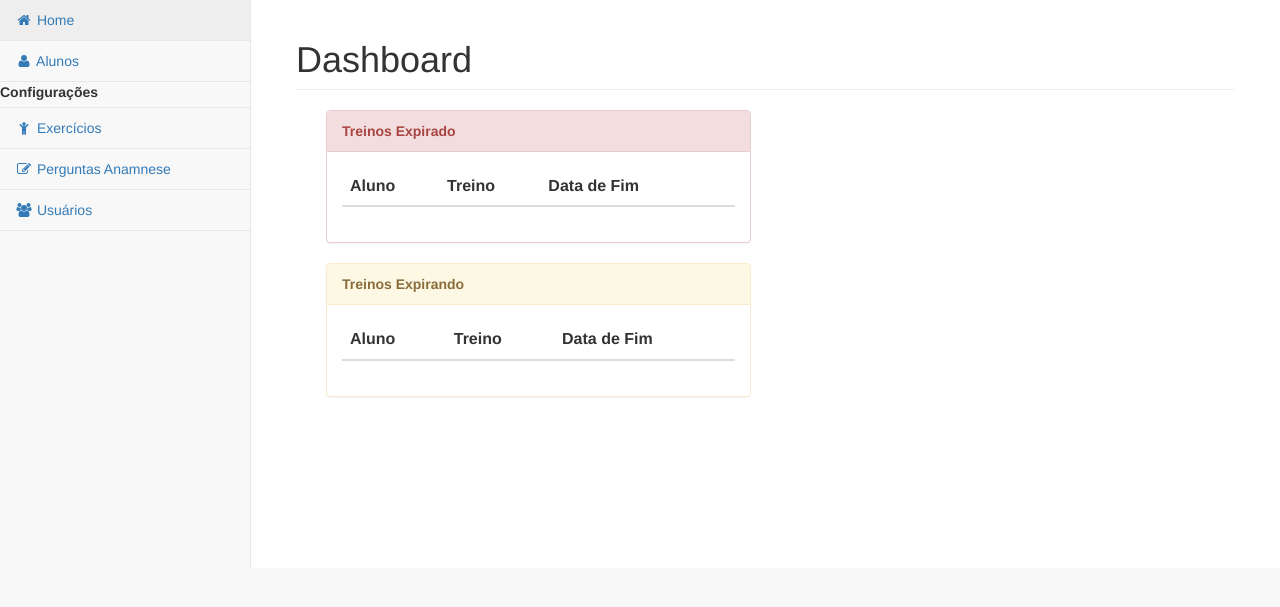
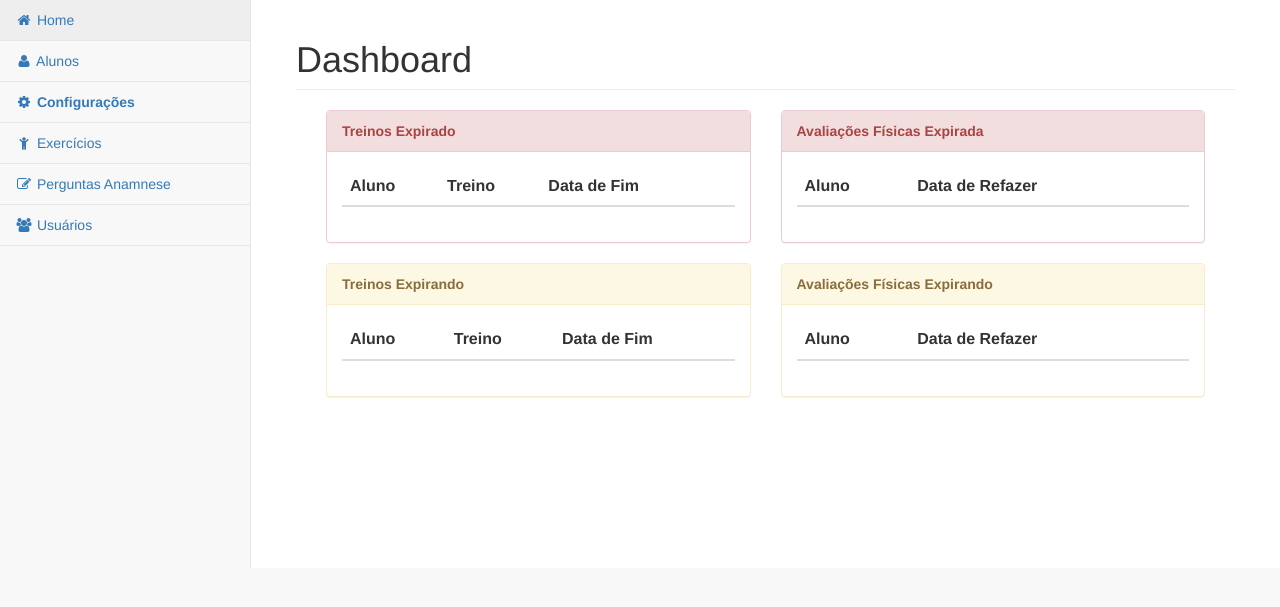
Before and after one commit to roldaojr/academia, a Django app: page / in a window 1280 px wide. Shown: the part 51-658 px from the top of the page. Run offline with Django 3.2, Linux system fonts and the light colour scheme; a user stored in the database is signed in; tables that the repository leaves empty hold one stand-in row (values such as "Sample post"); lists and menus that the app fills with data are empty; some libraries are stand-ins or nearby versions.

Commit message:
Dashboard concluída

```diff
--- a/academia/templates/base_site.html
+++ b/academia/templates/base_site.html
@@ -37,7 +37,7 @@
                         {% if request.user.tipo > 1 %}
                         <li><a href="{% url 'index' %}"><i class="fa fa-home fa-fw"></i> Home</a></li>
                         <li><a href="{% url 'aluno_listar' %}"><i class="fa fa-user fa-fw"></i> Alunos</a></li>
-                        <li><label>Configurações</label></li>
+                        <li><a href"#"><i class="fa fa-cog fa-fw"></i><b> Configurações </b></a></li>
                         <li><a href="{% url 'exercicio_listar' %}"><i class="fa fa-child fa-fw"></i> Exercícios</a></li>
                         <li><a href="{% url 'anamnese_listar' %}"><i class="fa fa-edit fa-fw"></i> Perguntas Anamnese</a></li>
                         {% endif %}
--- a/academia/templates/dashboard.html
+++ b/academia/templates/dashboard.html
@@ -2,7 +2,9 @@
 {% block conteudo %}
 <h1 class="page-header">Dashboard</h1>
 <div class="col-md-12">
+
 	<div class="col-md-6">
+
 		<div class="panel panel-danger">
 			<div class="panel-heading"><b>Treinos Expirado</b></div>
 		    <div class="panel-body">
@@ -52,9 +54,11 @@
 				</table>
 		    </div>
 		</div>
+
 	</div>
 
-	<!-- <div class="col-md-6">
+	<div class="col-md-6">
+
 		<div class="panel panel-danger">
 			<div class="panel-heading"><b>Avaliações Físicas Expirada</b></div>
 		    <div class="panel-body">
@@ -62,17 +66,15 @@
 					<thead>
 						<tr>
 						    <th>Aluno</th>
-							<th>Treino</th>
-							<th>Data de Fim</th>
+							<th>Data de Refazer</th>
 							<th></th>
 						</tr>
 					</thead>
 					<tbody>
-						{% for treino in treinos %}
+						{% for AvaliacaoFisica in avaliacoes %}
 						<tr class="danger">
-						    <td>{{treino.pessoa.nome}}</td>
-							<td>{{ treino.nome }}</td>
-							<td>{{ treino.data_fim }}</td>
+						    <td>{{AvaliacaoFisica.pessoa.nome}}</td>
+							<td>{{ AvaliacaoFisica.data_refazer }}</td>
 							<td></td>
 						</tr>
 						{% endfor %}
@@ -81,24 +83,22 @@
 		    </div>
 		</div>
 
-		<div class="panel panel-warning">
+		 <div class="panel panel-warning">
 			<div class="panel-heading"><b>Avaliações Físicas Expirando</b></div>
 		    <div class="panel-body">
 				<table class="table table-striped">
 					<thead>
 						<tr>
 						    <th>Aluno</th>
-							<th>Treino</th>
-							<th>Data de Fim</th>
+							<th>Data de Refazer</th>
 							<th></th>
 						</tr>
 					</thead>
 					<tbody>
-						{% for treino in treinos %}
-						<tr class="warning">
-						    <td>{{treino.pessoa.nome}}</td>
-							<td>{{ treino.nome }}</td>
-							<td>{{ treino.data_fim }}</td>
+						{% for AvaliacaoFisica in avaliacaoexpirando %}
+						<tr class="danger">
+						    <td>{{AvaliacaoFisica.pessoa.nome}}</td>
+							<td>{{ AvaliacaoFisica.data_refazer }}</td>
 							<td></td>
 						</tr>
 						{% endfor %}
@@ -106,7 +106,8 @@
 				</table>
 		    </div>
 		</div>
-	</div> -->
+
+	</div>
 
 </div>
 {% endblock %}
--- a/academia/views/dashboard.py
+++ b/academia/views/dashboard.py
@@ -5,22 +5,28 @@ from django.contrib.auth.decorators import login_required
 from django.utils.timezone import *
 from datetime import *
 from ..models import Treino
+from ..models import AvaliacaoFisica
 
 
 
 @login_required
 def treinoexpirado(request):
+
+    #treino expirado
     treinos = Treino.objects.filter(data_fim__lte=now())
+
+    #treino expirando
+    hoje = date.today()
+    amanha = (date.today() + timedelta(days=1))
+    futuro = (hoje + timedelta(days=7))
+    texpirando = Treino.objects.filter(data_fim__gte=amanha, data_fim__lte=futuro)
+
+    #avaliação física expirada
+    avaliacoes = AvaliacaoFisica.objects.filter(data_refazer__lte=now())
+
+    #avaliação física expirando
+    avaliacaoexpirando = AvaliacaoFisica.objects.filter(data_refazer__gte=amanha, data_refazer__lte=futuro)
+
     return render(request, 'dashboard.html', {
-        'treinos':treinos
+        'treinos':treinos, 'texpirando':texpirando, 'avaliacoes':avaliacoes, 'avaliacaoexpirando':avaliacaoexpirando
     })
-
-
-@login_required
-def treinoexpirando(request):
-    hoje = date.today()
-    futuro = (hoje - datetime.timedelta(days=7))
-    texpirando = Treino.objects.filter(data_fim__gte=futuro)
-    return render(request, 'dashboard.html', {
-        'texpirando':texpirando
-    })
```
